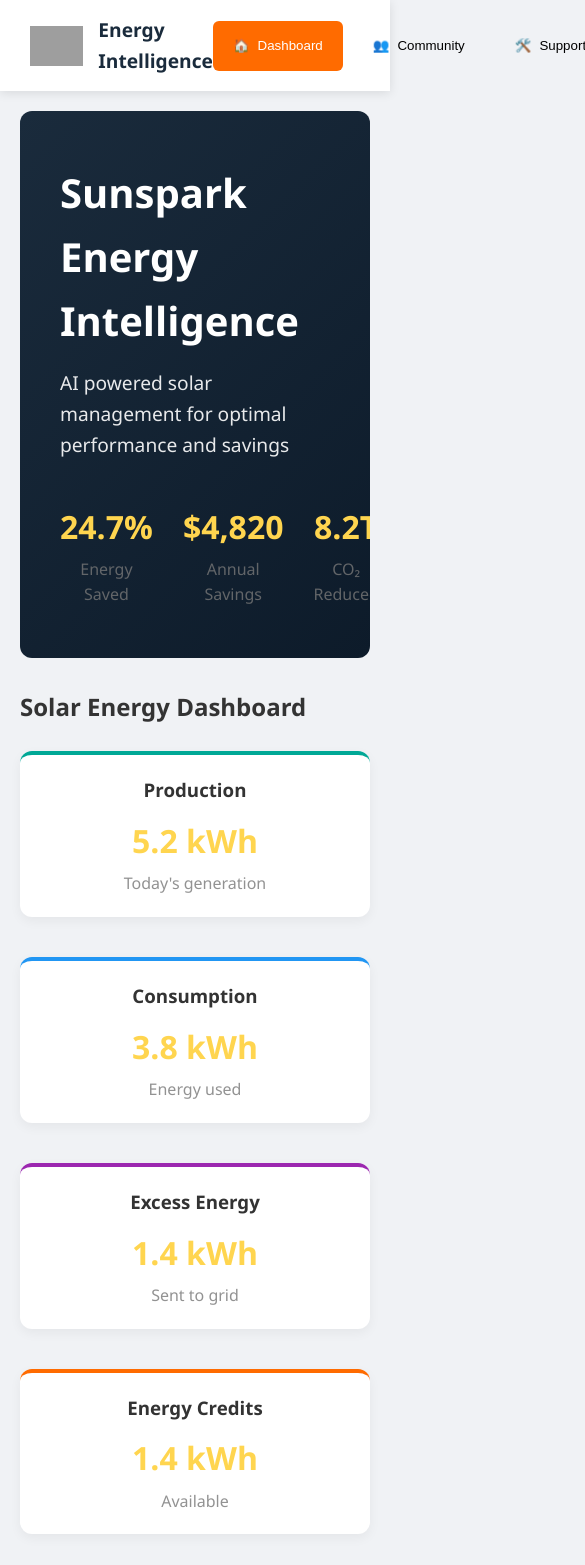
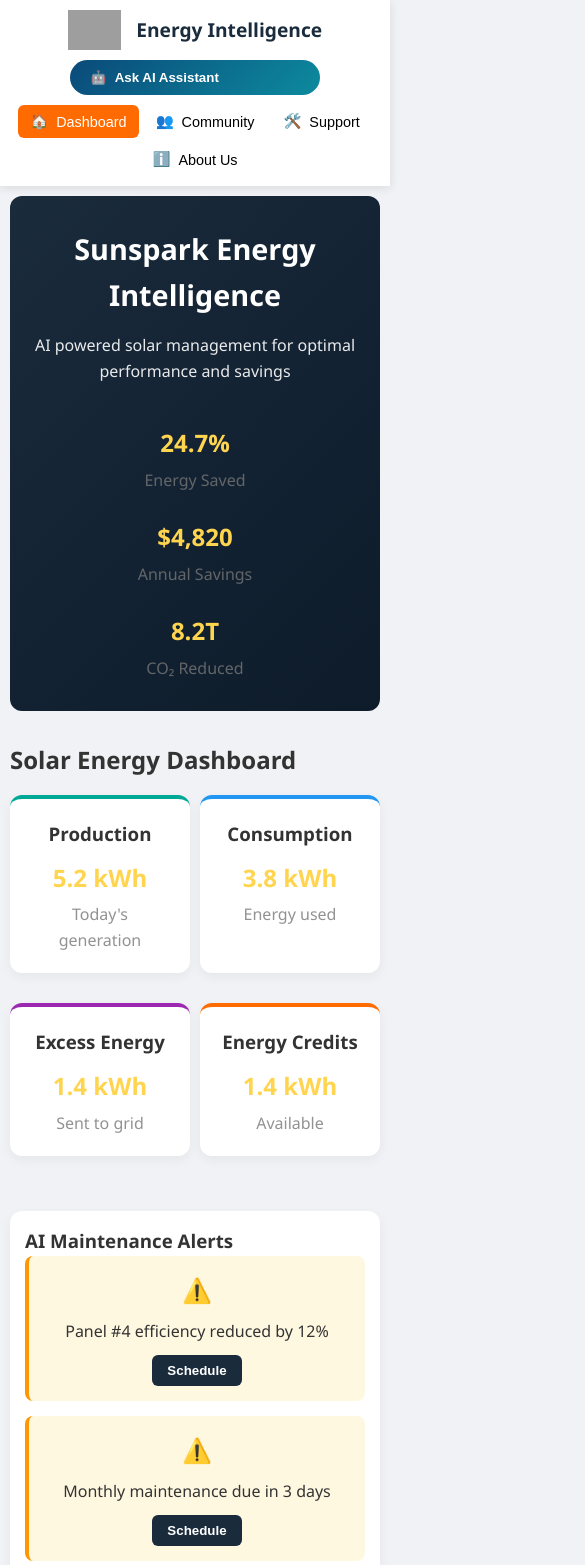
Before and after one commit to DalenAinsworth/Sunspark-Innovations, a React (Create React App) app: page / in a window 390 px wide. Shown: the top 1565 px of the page, 585 px wide, since content can reach past the window. Built offline with nearby package versions, Linux system fonts and the light colour scheme; grey boxes are pictures that could not be loaded.

Commit message:
added some responsiveness for smaller devices

```diff
--- a/src/App.css
+++ b/src/App.css
@@ -81,3 +81,24 @@
   color: var(--primary);
   margin: 10px 0;
 }
+
+@media (max-width: 768px) {
+  .content-container {
+    padding: 10px;
+  }
+
+  .app-footer {
+    padding: 10px;
+    font-size: 0.9rem;
+  }
+
+  .footer-links {
+    display: flex;
+    flex-wrap: wrap;
+    justify-content: center;
+  }
+
+  .footer-links a {
+    margin: 5px;
+  }
+}
--- a/src/components/AIAssistant.css
+++ b/src/components/AIAssistant.css
@@ -115,3 +115,21 @@
     transform: translateY(-2px);
     box-shadow: 0 4px 10px rgba(10, 74, 122, 0.3);
   }
+
+  @media (max-width: 768px) {
+    .ai-assistant-container {
+      width: 100%;
+      height: 70vh;
+      right: 0;
+      bottom: 0;
+      border-radius: 15px 15px 0 0;
+    }
+
+    .chat-input input {
+      padding: 8px 12px;
+    }
+
+    .chat-input button {
+      padding: 0 15px;
+    }
+  }
--- a/src/components/About.css
+++ b/src/components/About.css
@@ -39,3 +39,18 @@
     border-left: 4px solid #0D8A9E;
     margin-top: 2rem;
   }
+
+  @media (max-width: 768px) {
+    .about-container {
+      padding: 15px;
+    }
+
+    .about-container h1 {
+      font-size: 1.8rem;
+    }
+
+    .commitment-section,
+    .veterans-section {
+      padding: 15px;
+    }
+  }
--- a/src/components/Community.css
+++ b/src/components/Community.css
@@ -293,3 +293,52 @@
 .join-button:hover {
   background: #e55a00;
 }
+
+@media (max-width: 768px) {
+  .community-container {
+    gap: 15px;
+  }
+
+  .community-stats {
+    grid-template-columns: 1fr;
+  }
+
+  .stat-card {
+    text-align: center;
+  }
+
+  .role-selector {
+    flex-direction: column;
+  }
+
+  .subview-selector {
+    flex-direction: column;
+    border-radius: 8px;
+  }
+
+  .subview-selector button {
+    width: 100%;
+  }
+
+  .leaderboard-item {
+    flex-direction: column;
+    text-align: center;
+  }
+
+  .metrics {
+    margin-top: 10px;
+    justify-content: center;
+  }
+
+  .comparison-item {
+    padding: 10px;
+  }
+
+  .community-section {
+    padding: 15px;
+  }
+
+  .challenges-container {
+    grid-template-columns: 1fr;
+  }
+}
--- a/src/components/Dashboard.css
+++ b/src/components/Dashboard.css
@@ -271,3 +271,57 @@
     flex-direction: column;
   }
 }
+
+@media (max-width: 768px) {
+  .dashboard {
+    gap: 15px;
+  }
+
+  .stats-grid {
+    grid-template-columns: repeat(2, 1fr);
+    gap: 10px;
+  }
+
+  .stat-card {
+    padding: 15px 5px;
+  }
+
+  .stat-value {
+    font-size: 1.5rem;
+  }
+
+  .dashboard-section {
+    padding: 15px;
+  }
+
+  .tips-container {
+    grid-template-columns: 1fr;
+  }
+
+  .section-header {
+    flex-direction: column;
+    align-items: flex-start;
+  }
+
+  .ai-badge {
+    margin-top: 10px;
+  }
+
+  .alert-item {
+    flex-direction: column;
+    text-align: center;
+  }
+
+  .alert-icon {
+    margin-right: 0;
+    margin-bottom: 10px;
+  }
+
+  .action-button {
+    margin-top: 10px;
+  }
+
+  .modal {
+    width: 95%;
+  }
+}
--- a/src/components/EnergyGraph.css
+++ b/src/components/EnergyGraph.css
@@ -71,3 +71,21 @@
   .peak-marker.end {
     right: 0;
   }
+
+  @media (max-width: 768px) {
+    .graph-container {
+      padding: 15px;
+    }
+
+    .graph {
+      height: 150px;
+    }
+
+    .bar-container {
+      width: 7%;
+    }
+
+    .time-label {
+      font-size: 0.6rem;
+    }
+  }
--- a/src/components/Hero.css
+++ b/src/components/Hero.css
@@ -50,3 +50,28 @@
   font-size: 1rem;
   opacity: 0.8;
 }
+
+@media (max-width: 768px) {
+  .hero-content {
+    padding: 30px 20px;
+    text-align: center;
+  }
+
+  .hero h1 {
+    font-size: 1.8rem;
+  }
+
+  .hero p {
+    font-size: 1rem;
+    margin: 0 auto 20px;
+  }
+
+  .hero-stats {
+    flex-direction: column;
+    gap: 15px;
+  }
+
+  .stat-value {
+    font-size: 1.5rem;
+  }
+}
--- a/src/components/Navbar.css
+++ b/src/components/Navbar.css
@@ -76,3 +76,44 @@
   transform: translateY(-2px);
   box-shadow: 0 4px 12px rgba(255,107,0,0.3);
 }
+@media (max-width: 768px) {
+  .navbar {
+    padding: 10px;
+    flex-wrap: wrap;
+  }
+
+  .navbar-brand {
+    order: 1;
+    width: 100%;
+    justify-content: center;
+    margin-bottom: 10px;
+  }
+
+  .navbar-links {
+    order: 3;
+    width: 100%;
+    justify-content: center;
+    flex-wrap: wrap;
+    gap: 5px;
+    margin-top: 10px;
+  }
+
+  .nav-link {
+    padding: 8px 12px;
+    font-size: 0.9rem;
+  }
+
+  .ai-assistant {
+    order: 2;
+    margin-left: 0;
+    width: 100%;
+    text-align: center;
+  }
+
+  .ai-button {
+    width: 100%;
+    max-width: 250px;
+    margin: 0 auto;
+    padding: 8px 15px;
+  }
+}
--- a/src/components/NeighborhoodMap.css
+++ b/src/components/NeighborhoodMap.css
@@ -96,3 +96,19 @@
   .legend-icon.your-home {
     background: var(--primary);
   }
+
+  @media (max-width: 768px) {
+    .map-container {
+      height: 300px;
+    }
+
+    .map-legend {
+      flex-direction: column;
+      align-items: center;
+    }
+
+    .legend-item {
+      width: 100%;
+      justify-content: center;
+    }
+  }
--- a/src/components/Support.css
+++ b/src/components/Support.css
@@ -247,3 +247,30 @@
   margin-top: 20px;
   font-size: 0.95rem;
 }
+
+@media (max-width: 768px) {
+  .support-container {
+    gap: 15px;
+  }
+
+  .support-tabs {
+    flex-direction: column;
+    border-radius: 8px;
+  }
+
+  .support-section {
+    padding: 15px;
+  }
+
+  .resources-grid {
+    grid-template-columns: repeat(2, 1fr);
+  }
+
+  .training-grid {
+    grid-template-columns: 1fr;
+  }
+
+  .contact-methods {
+    grid-template-columns: 1fr;
+  }
+}
--- a/src/components/Survey.css
+++ b/src/components/Survey.css
@@ -64,3 +64,17 @@
     border-radius: 8px;
     text-align: center;
   }
+
+  @media (max-width: 768px) {
+    .survey-container {
+      padding: 15px;
+    }
+
+    .form-group {
+      margin-bottom: 15px;
+    }
+
+    .radio-group {
+      gap: 8px;
+    }
+  }
```
